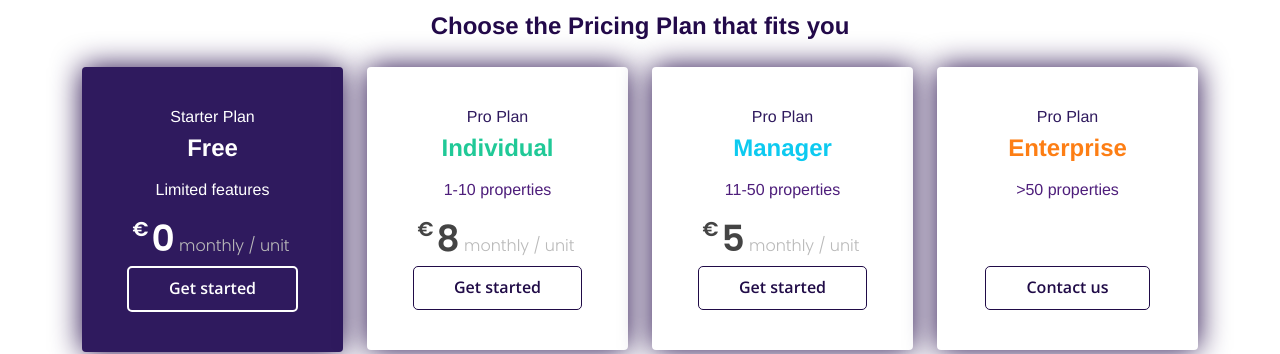
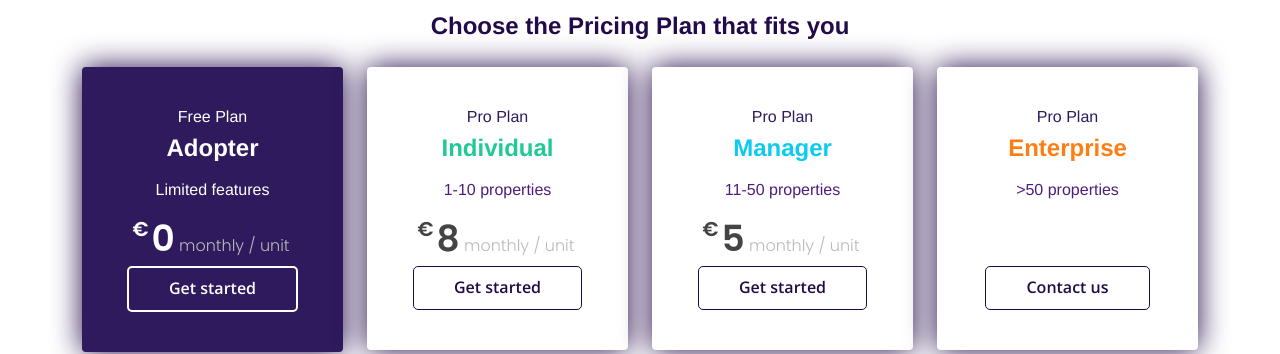
Before and after one commit to primehostai/primehostai.github.io, a Jekyll site: the page index.html, which Jekyll copies as it is, in a window 1280 px wide and 900 px high, scrolled down 4255 px. Shown: the part 150-504 px from the top of the window. Built offline with Jekyll 4.4.1, drawn with Linux system fonts in a browser that asks for light colours.

Commit message:
change order and transition speed

```diff
--- a/assets/css/style.css
+++ b/assets/css/style.css
@@ -278,7 +278,7 @@
 # Header
 --------------------------------------------------------------*/
 .header {
-  transition: all 0.5s;
+  transition: all 0.1s;
   z-index: 997;
   padding: 20px 0;
 }
--- a/index.html
+++ b/index.html
@@ -400,7 +400,31 @@
     }
   }
   /* Media query for small screens */
-
+  @media(min-width: 992px) { /* Bootstrap lg breakpoint */
+    .services .row.gy-4 {
+      display: flex;
+    }
+    .services .col-lg-6.col-md-12 {
+      flex: 1;
+    }
+    .services .hero-img.youtube {
+      margin-top: 0;
+    }
+    .services .left-content {
+      display: flex;
+      flex-direction: column;
+    }
+    .services .video-and-features {
+      display: flex;
+    }
+    .services .video-and-features .hero-img {
+      flex: 1;
+      margin-right: 20px;
+    }
+    .services .video-and-features .features-grid {
+      flex: 1;
+    }
+  }
 </style>
 
 <body>
@@ -778,21 +802,24 @@
 
       </div>
     </section>
+
     <!-- End Free Services Section -->
 
-    <section id="services" class="services">
+    <section id="proservices" class="services">
       <div class="container" data-aos="fade-up">
         <div class="row gy-4">
           <!-- Left Content Section -->
-          <div class="col-lg-6 col-md-12">
+          <div class="col-lg-6">
             <header class="section-header">
               <p style="color: #230A4A">Pro Plan</p>
             </header>
 
             <div class="row gy-4">
-              <p class="content-paragraph">Elevate the experience with pro features in a huge PMS Marketplace</p>
+              <div class="col-12" data-aos="fade-up" data-aos-delay="300">
 
-              <div class="col-12" data-aos="fade-up" data-aos-delay="300">
+                <p class="content-paragraph">Elevate the experience with pro features in a huge PMS Marketplace</p>
+              </div>
+              <div class="col-12 " data-aos="fade-up" data-aos-delay="300">
                 <div class="d-flex justify-content-between align-items-center flex-wrap">
                   <a href="https://primehost.ai/docs/hostfully/" target="_blank" class="flex-item">
                     <div class="service-box purple" style="margin: auto; text-align: center;">
@@ -814,7 +841,7 @@
             </div>
 
             <div class="row gy-4" style="margin-top: 20px;">
-              <div class="col-lg-12 col-md-12">
+              <div class="col-lg-12">
                 <div class="features-grid">
                   <div class="feature-item">
                     <span class="feature-icon">&#10003;</span>
@@ -859,7 +886,7 @@
           </div>
 
           <!-- Right Image Section -->
-          <div class="col-lg-6 col-md-12 d-flex align-items-center justify-content-center">
+          <div class="col-lg-6 d-flex align-items-center justify-content-center">
             <div class="hero-img youtube" data-aos="zoom-out" data-aos-delay="200" style="background-color: #f0f0f0; padding: 20px; display: flex; justify-content: center; align-items: center; border: 2px solid #4E1E7B; border-radius: 20px;">
               <iframe class="responsive-iframe"
                       src="https://www.youtube.com/embed/X0xzyl568p8"
@@ -886,8 +913,8 @@
           <!-- Free Plan -->
           <div class="col-lg-3 col-md-6" data-aos="zoom-in" data-aos-delay="100">
             <div class="box" style="background: #2f1a5e;">
-              <h4 style="color: white; font-size: 16px;">Starter Plan</h4>
-              <h3 style="color: white; font-size: 24px;">Free</h3>
+              <h4 style="color: white; font-size: 16px;">Free Plan</h4>
+              <h3 style="color: white; font-size: 24px;">Adopter</h3>
               <div style="margin-bottom:10px; color: white">Limited features</div>
               <div class="price" style="color: white;"><sup>€</sup>0<span> monthly / unit</span></div>
               <a href="https://dashboard.primehost.ai" class="btn-buy" style="color: white; border: 2px solid white;">Get started</a>
@@ -1104,9 +1131,9 @@
           </div>
           <!-- Second Image Column (Two Microsoft Images as One) -->
           <div class="col-sm-4 d-flex align-items-center justify-content-center">
-            <div class="partner-logo-container">
-              <img src="assets/img/microsoft_logo.png" class="img-fluid partner-logo" alt="microsoft_logo">
-              <img src="assets/img/micro.png" class="img-fluid partner-logo" alt="micro">
+            <div class="partner-logo-container d-flex flex-nowrap">
+              <img src="assets/img/microsoft_logo.png" class="img-fluid partner-logo w-50" alt="microsoft_logo">
+              <img src="assets/img/micro.png" class="img-fluid partner-logo w-50" alt="micro">
             </div>
           </div>
 
```
